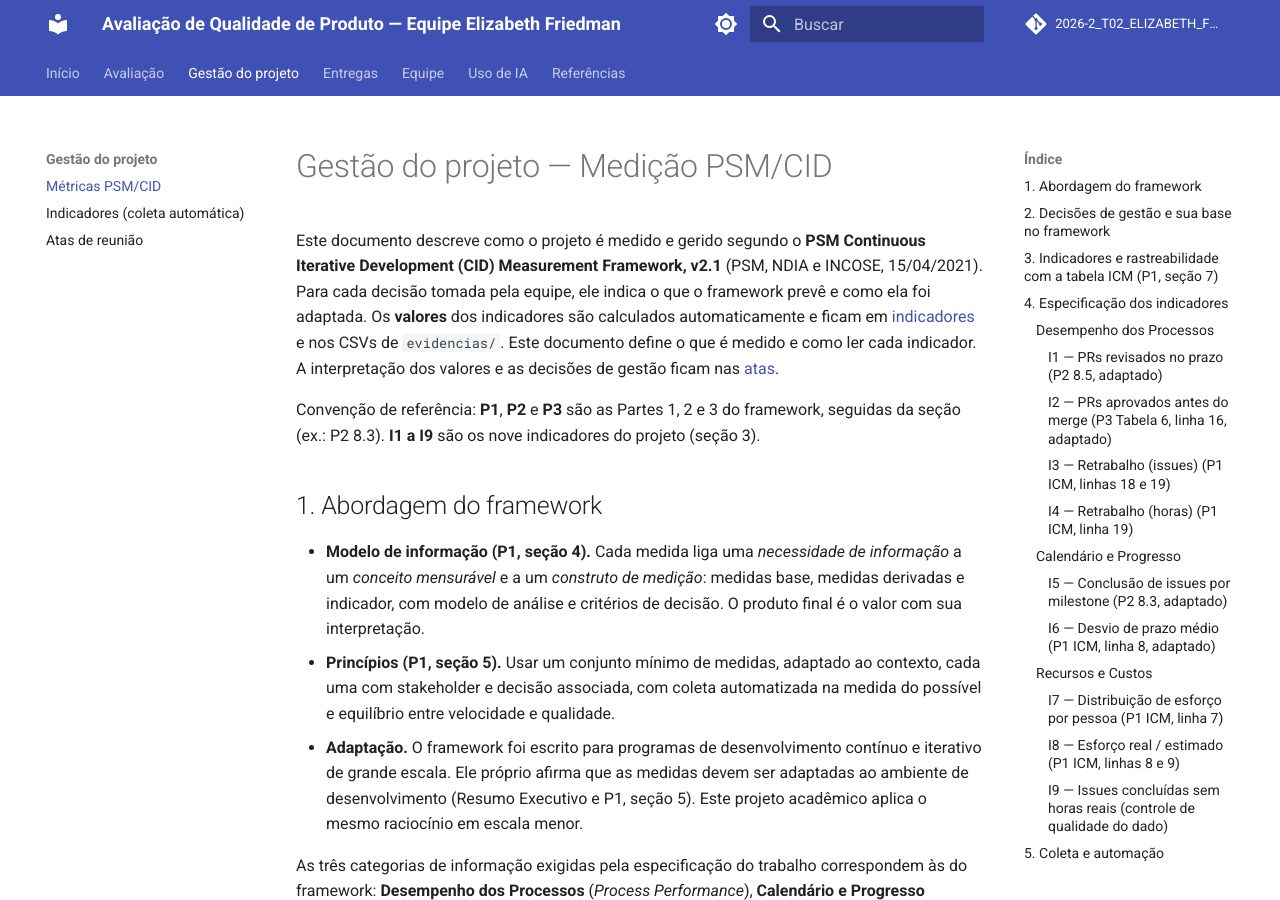
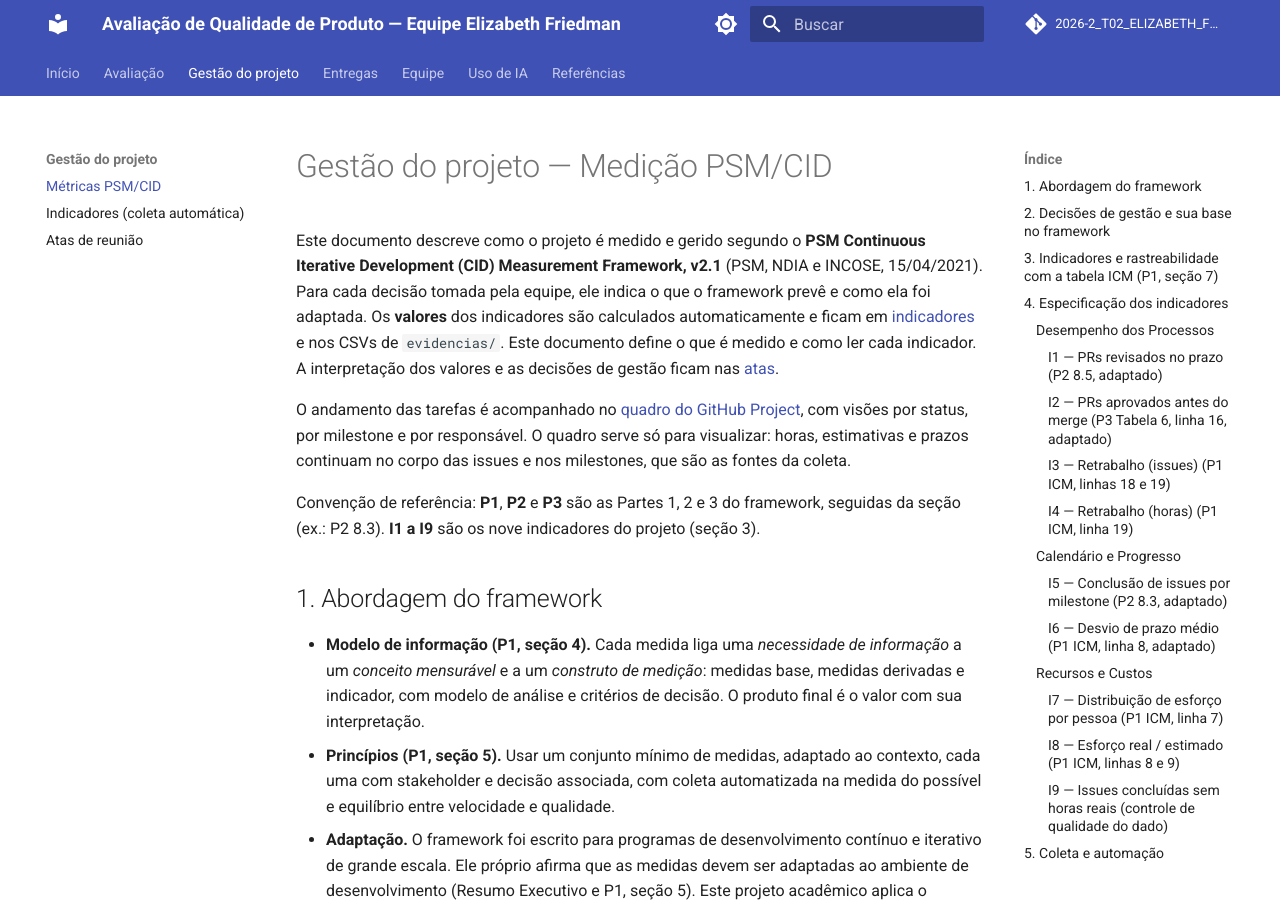
Before and after one commit to FCTE-Qualidade-de-Software-1/2026-2_T02_ELIZABETH_FRIEDMAN, an MkDocs documentation site: the page built from docs/gestao/metricas.md, in a window 1280 px wide and 900 px high. Built offline with MkDocs 1.6.1 and Material for MkDocs 9.7.7, drawn with Linux system fonts in a browser that asks for light colours; comment, search, counter and statistics services are not loaded.

Commit message:
docs(gestao): adiciona link do GitHub Project no README e em metricas.md

```diff
--- a/docs/gestao/metricas.md
+++ b/docs/gestao/metricas.md
@@ -6,6 +6,8 @@ Evidências no repositório: commits, issues, milestones, dashboards.
 # Gestão do projeto — Medição PSM/CID
 
 Este documento descreve como o projeto é medido e gerido segundo o **PSM Continuous Iterative Development (CID) Measurement Framework, v2.1** (PSM, NDIA e INCOSE, 15/04/2021). Para cada decisão tomada pela equipe, ele indica o que o framework prevê e como ela foi adaptada. Os **valores** dos indicadores são calculados automaticamente e ficam em [indicadores](indicadores.md) e nos CSVs de `evidencias/`. Este documento define o que é medido e como ler cada indicador. A interpretação dos valores e as decisões de gestão ficam nas [atas](atas.md).
+
+O andamento das tarefas é acompanhado no [quadro do GitHub Project](https://github.com/orgs/FCTE-Qualidade-de-Software-1/projects/41), com visões por status, por milestone e por responsável. O quadro serve só para visualizar: horas, estimativas e prazos continuam no corpo das issues e nos milestones, que são as fontes da coleta.
 
 Convenção de referência: **P1**, **P2** e **P3** são as Partes 1, 2 e 3 do framework, seguidas da seção (ex.: P2 8.3). **I1 a I9** são os nove indicadores do projeto (seção 3).
 
```
Also changed, not shown: README.md (+2 -0 lines).
